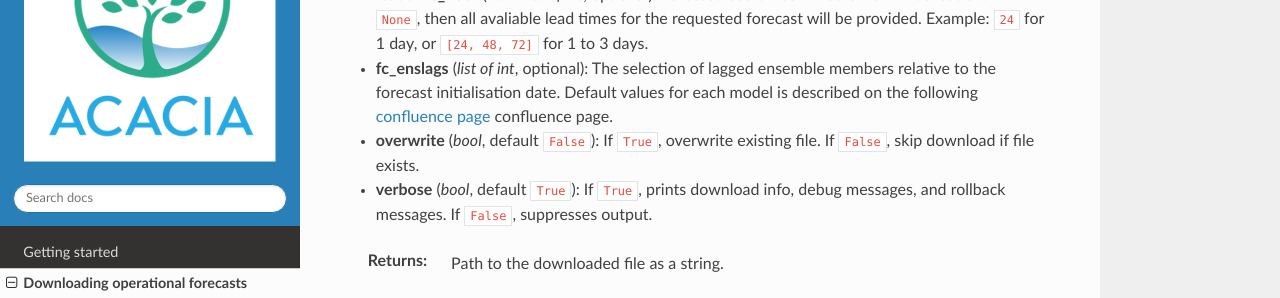
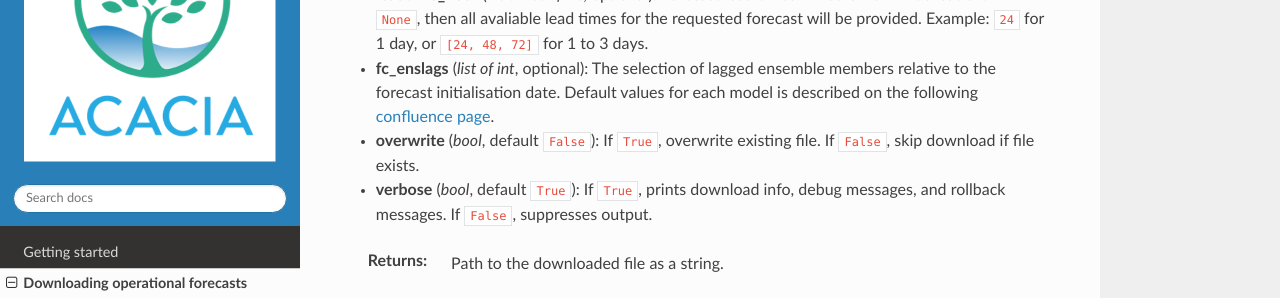
Before and after one commit to ecmwf/acacia-s2s-toolkit, a Sphinx documentation site: the page built from docs/source/download_forecasts.rst, in a window 1280 px wide and 900 px high, scrolled down 1556 px. Shown: the part 151-449 px from the top of the window. Built offline with Sphinx 7.4.7 and the Read the Docs theme 3.1.0, drawn with Linux system fonts in a browser that asks for light colours.

Commit message:
Update download_forecasts.rst

```diff
--- a/docs/source/download_forecasts.rst
+++ b/docs/source/download_forecasts.rst
@@ -67,7 +67,7 @@ Currently a download request is required for each variable.
 
 - **leadtime_hour** (*int or list of int*, optional): Forecast lead times in hours from initialisation. If ``None``, then all avaliable lead times for the requested forecast will be provided. Example: ``24`` for 1 day, or ``[24, 48, 72]`` for 1 to 3 days.
 
-- **fc_enslags** (*list of int*, optional): The selection of lagged ensemble members relative to the forecast initialisation date. Default values for each model is described on the following `confluence page <https://confluence.ecmwf.int/display/~ecm0847/acacia_s2s_toolkit+available+forecasting+systems>`_ confluence page.
+- **fc_enslags** (*list of int*, optional): The selection of lagged ensemble members relative to the forecast initialisation date. Default values for each model is described on the following `confluence page <https://confluence.ecmwf.int/display/~ecm0847/acacia_s2s_toolkit+available+forecasting+systems>`_.
 
 - **overwrite** (*bool*, default ``False``): If ``True``, overwrite existing file. If ``False``, skip download if file exists.
 
```
